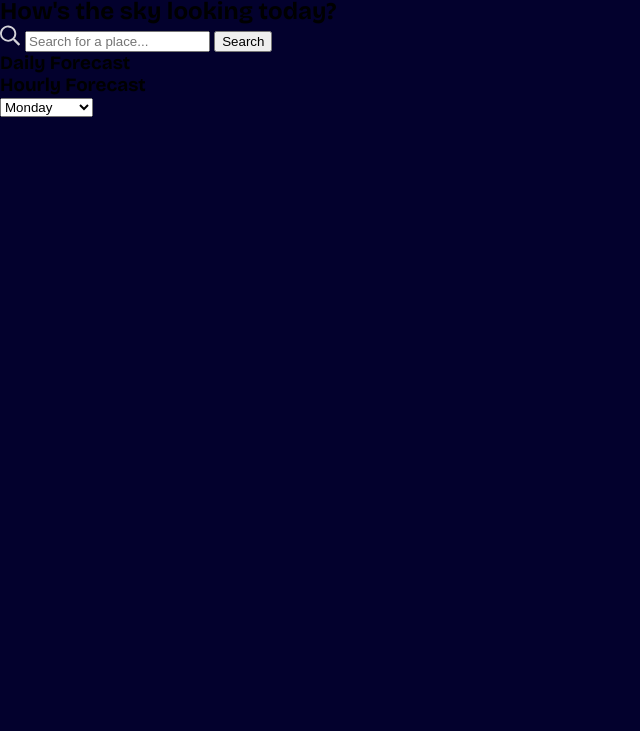
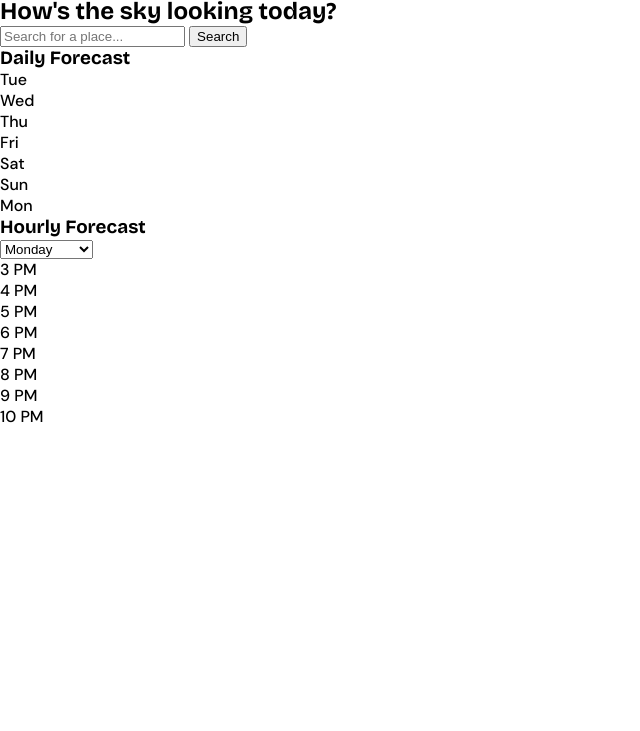
Before and after one commit to Vinicius-Novais/Weather-App, a plain HTML site: page index.html in a window 1280 px wide. Shown: the part 69-800 px from the top of the page, without its empty margins (0-640 px from the left). Drawn offline with Linux system fonts and the light colour scheme.

Commit message:
hourly and daily cards add

```diff
--- a/index.html
+++ b/index.html
@@ -55,28 +55,34 @@
         <div class="hero-content">
           <h1 class="hero-tittle">How's the sky looking today?</h1>
           <div class="hero-search">
-            <svg xmlns="http://www.w3.org/2000/svg" width="21" height="21" fill="none" viewBox="0 0 21 21">
-              <path
-                fill="#D4D3D9"
-                d="M19.844 18.82c.195.196.195.508 0 .664l-.899.899c-.156.195-.468.195-.664 0l-4.726-4.727a.63.63 0 0 1-.117-.351v-.508c-1.446 1.21-3.282 1.953-5.313 1.953A8.119 8.119 0 0 1 0 8.625C0 4.172 3.633.5 8.125.5c4.453 0 8.125 3.672 8.125 8.125 0 2.031-.781 3.906-1.992 5.313h.508c.117 0 .234.078.351.156l4.727 4.726ZM8.125 14.875a6.243 6.243 0 0 0 6.25-6.25c0-3.438-2.813-6.25-6.25-6.25a6.243 6.243 0 0 0-6.25 6.25 6.219 6.219 0 0 0 6.25 6.25Z"
-              />
-            </svg>
             <input class="hero-textbox" placeholder="Search for a place..." type="text" class="main-input" id="mainInput" />
             <button class="hero-btn" type="submit">Search</button>
           </div>
         </div>
       </section>
       <section class="current-weather">
-        <div class="current-weather-card"></div>
+        <div class="current-weather-card">
+          <h2 class="City"></h2>
+          <span class="date"></span>
+          <span class="temperature"></span>
+        </div>
         <div class="weather-details"></div>
       </section>
       <section class="daily-forecast">
         <h3 class="daily-forecast-tittle">Daily Forecast</h3>
-        <div class="days-card"></div>
+        <div class="df-cards">
+          <div class="df-card"><span class="day">Tue</span><span class="max-temp"></span><span class="min-temp"></span></div>
+          <div class="df-card"><span class="day">Wed</span><span class="max-temp"></span><span class="min-temp"></span></div>
+          <div class="df-card"><span class="day">Thu</span><span class="max-temp"></span><span class="min-temp"></span></div>
+          <div class="df-card"><span class="day">Fri</span><span class="max-temp"></span><span class="min-temp"></span></div>
+          <div class="df-card"><span class="day">Sat</span><span class="max-temp"></span><span class="min-temp"></span></div>
+          <div class="df-card"><span class="day">Sun</span><span class="max-temp"></span><span class="min-temp"></span></div>
+          <div class="df-card"><span class="day">Mon</span><span class="max-temp"></span><span class="min-temp"></span></div>
+        </div>
       </section>
       <section class="hourly-forecast">
         <h3 class="hf-tittle">Hourly Forecast</h3>
-        <select name="Units" id="ddlUnits" class="hf-dropdown">
+        <select name="Units" id="ddlUnits" class="dropdown hf-dropdown">
           <option value="monday">Monday</option>
           <option value="tuesday">Tuesday</option>
           <option value="wednesday">Wednesday</option>
@@ -85,7 +91,16 @@
           <option value="saturday">Saturday</option>
           <option value="sunday">Sunday</option>
         </select>
-        <div class="hf-hours"></div>
+        <div class="hf-hours">
+          <div class="hf-hour"><span class="3pm">3 PM</span><span class="temp"></span></div>
+          <div class="hf-hour"><span class="4pm">4 PM</span><span class="temp"></span></div>
+          <div class="hf-hour"><span class="5pm">5 PM</span><span class="temp"></span></div>
+          <div class="hf-hour"><span class="6pm">6 PM</span><span class="temp"></span></div>
+          <div class="hf-hour"><span class="7pm">7 PM</span><span class="temp"></span></div>
+          <div class="hf-hour"><span class="8pm">8 PM</span><span class="temp"></span></div>
+          <div class="hf-hour"><span class="9pm">9 PM</span><span class="temp"></span></div>
+          <div class="hf-hour"><span class="10pm">10 PM</span><span class="temp"></span></div>
+        </div>
       </section>
     </main>
   </body>
--- a/style.css
+++ b/style.css
@@ -116,7 +116,6 @@ img {
 }
 
 body {
-  background-color: var(--color-main-bg);
   font-family: "DM Sans", Arial, Helvetica, sans-serif;
   font-weight: 500;
 }
```
